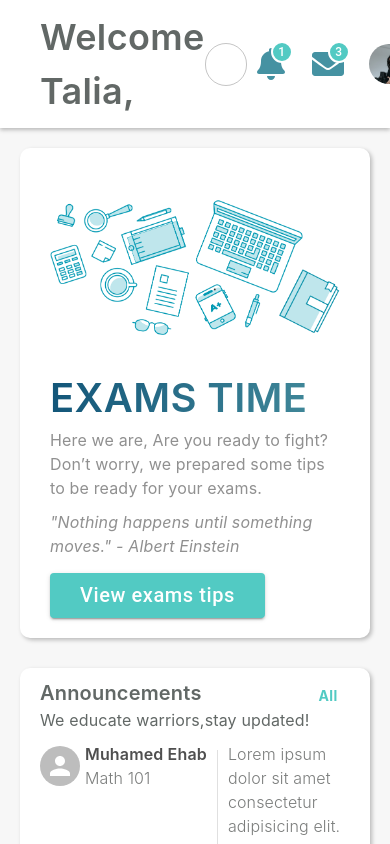
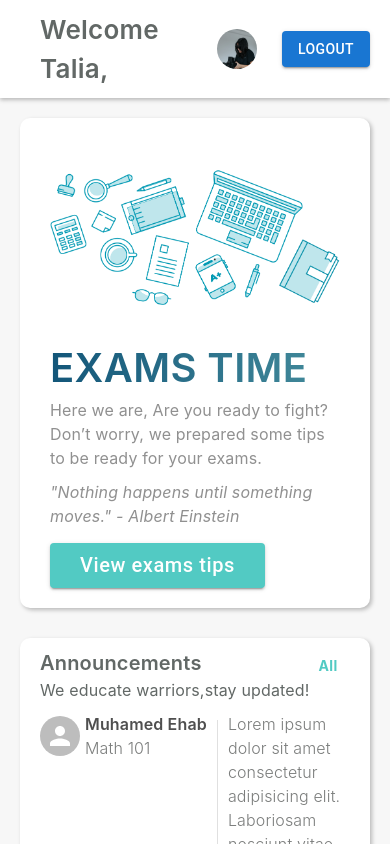
Before and after one commit to m-ehab2/dashboard-frontend, a React (Vite) app: page / in a window 390 px wide. Both pictures are taken after a click on the button "LOGIN". Shown: the top 844 px of the page. Built offline with nearby package versions, Linux system fonts and the light colour scheme; a web font is replaced by a local one.

Commit message:
modify : responsiveness and adding logout

```diff
--- a/src/components/dashboard/main/Status.tsx
+++ b/src/components/dashboard/main/Status.tsx
@@ -12,6 +12,7 @@ import {
 import { FaSearch, FaBell, FaEnvelope } from "react-icons/fa";
 
 import profileImage from "../../../assets/marissa-lewis-47bVgRJ3bFI-unsplash.jpg";
+import Logout from "../../Logout";
 
 export default function Status() {
   // Creating a custom style for my input
@@ -56,7 +57,7 @@ export default function Status() {
     >
       <Typography
         fontFamily={"Inter"}
-        fontSize={"36px"}
+        fontSize={{ md: "36px", xs: "26px" }}
         color={"#626866"}
         fontWeight={"600"}
       >
@@ -64,6 +65,7 @@ export default function Status() {
       </Typography>
       <Stack direction={"row"} gap={"40px"}>
         <CssTextField
+          sx={{ display: { sm: "block", xs: "none" } }}
           id="input-with-icon-textfield"
           hiddenLabel
           placeholder="Search..."
@@ -82,17 +84,26 @@ export default function Status() {
           direction={"row"}
           gap={"25px"}
         >
-          <StyledBadge badgeContent={1} color="primary">
+          <StyledBadge
+            sx={{ display: { md: "inline-flex", xs: "none" } }}
+            badgeContent={1}
+            color="primary"
+          >
             <FaBell
-              style={{ color: "#4592A2", flexShrink: 0, fontSize: "32px" }}
+              style={{ color: "#4592A2", flexShrink: 1, fontSize: "32px" }}
             />
           </StyledBadge>
-          <StyledBadge badgeContent={3} color="primary">
+          <StyledBadge
+            sx={{ display: { md: "inline-flex", xs: "none" } }}
+            badgeContent={3}
+            color="primary"
+          >
             <FaEnvelope
-              style={{ color: "#4592A2", flexShrink: 0, fontSize: "32px" }}
+              style={{ color: "#4592A2", flexShrink: 1, fontSize: "32px" }}
             />
           </StyledBadge>
           <Avatar alt="Remy Sharp" src={profileImage} />
+          <Logout />
         </Stack>
       </Stack>
     </Box>
```
